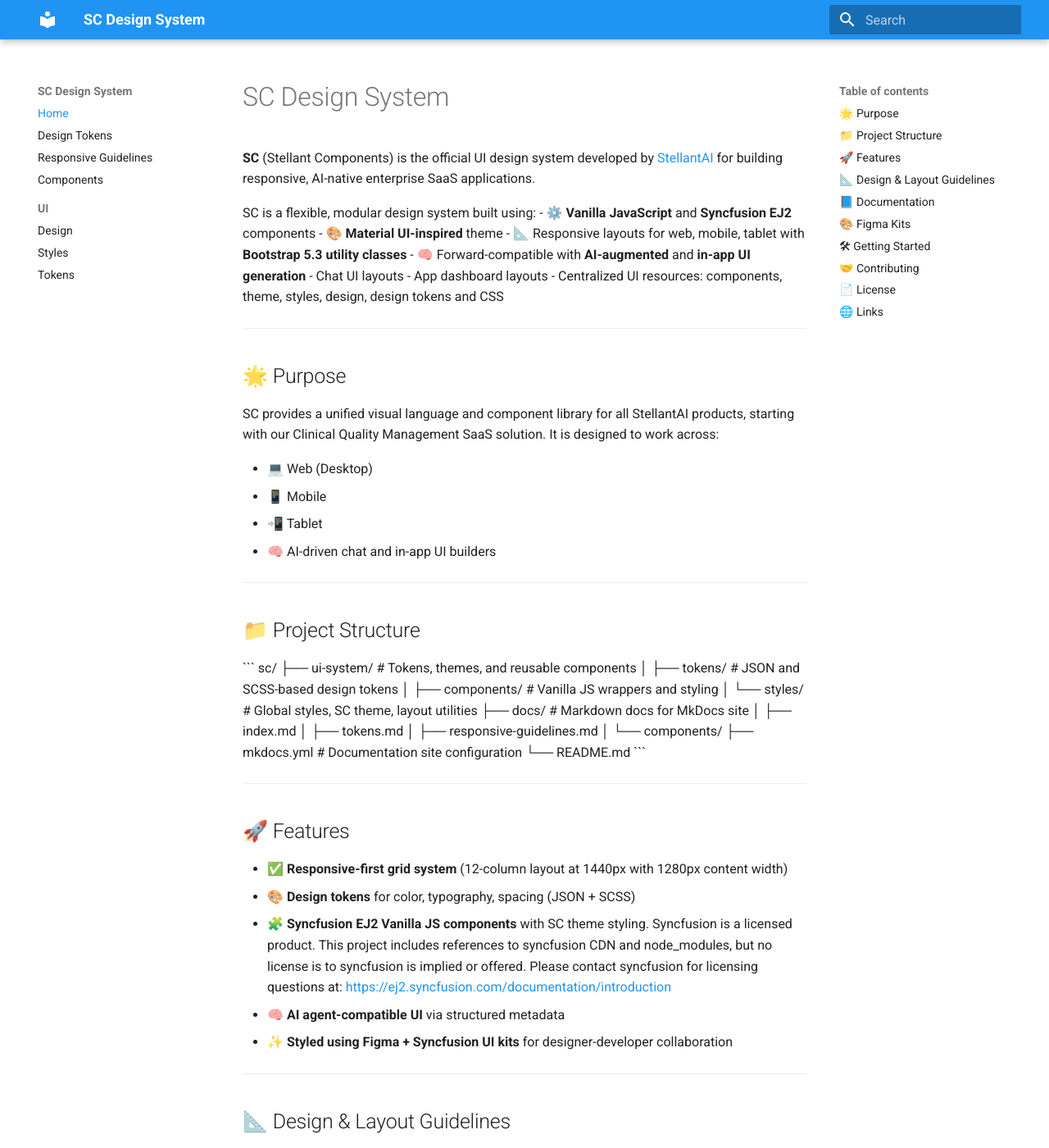
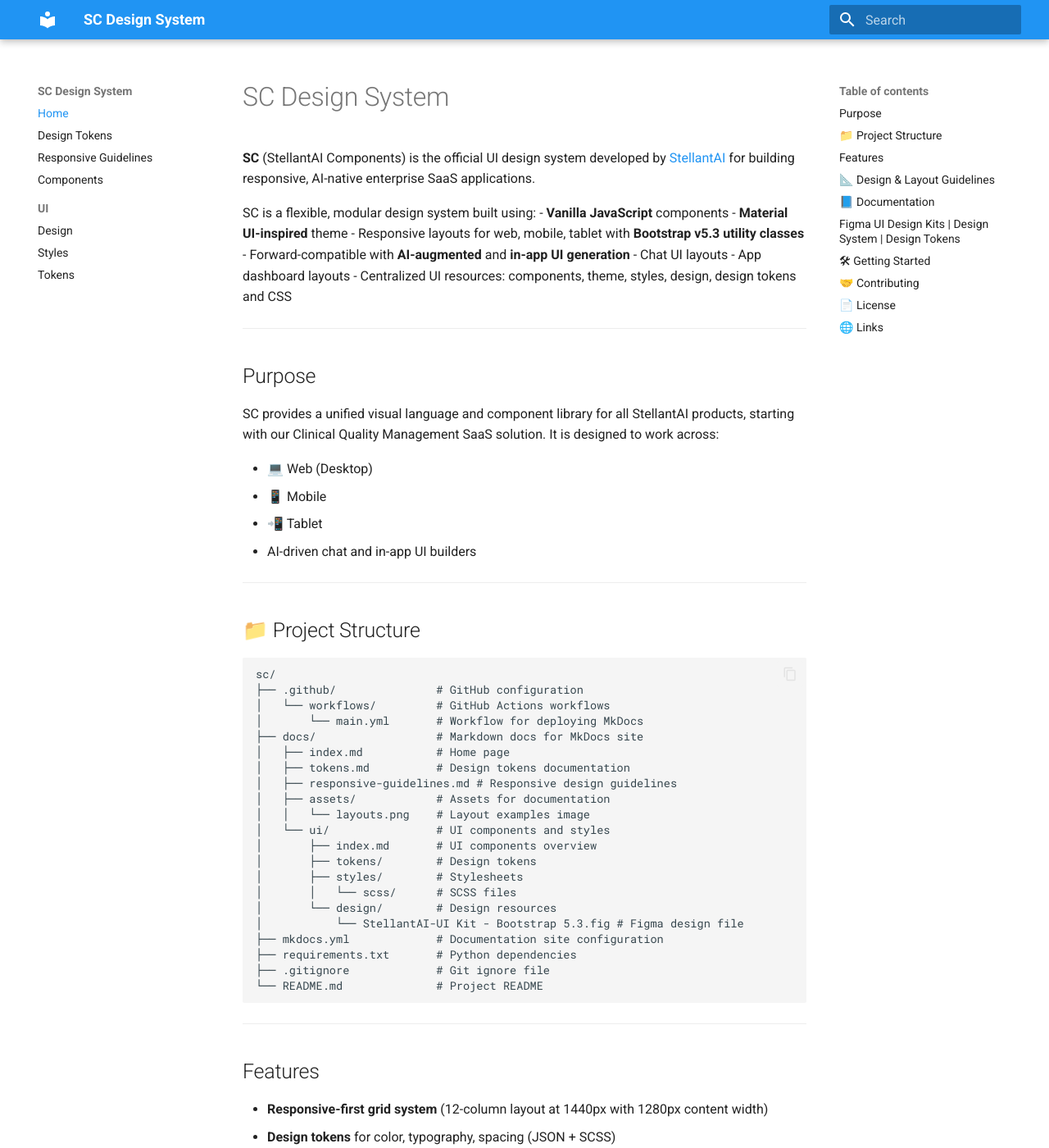
Before and after one commit to StellantAI/sc, an MkDocs documentation site: the page built from docs/index.md, in a window 1280 px wide and 1400 px high. Shown: the whole window at 82% size. Built offline with MkDocs 1.6.1 and Material for MkDocs 9.7.7, drawn with Linux system fonts in a browser that asks for light colours; some of the changed text lies outside the part shown.

Commit message:
Update index.md

````diff
--- a/docs/index.md
+++ b/docs/index.md
@@ -1,54 +1,63 @@
 # SC Design System
 
-**SC** (Stellant Components) is the official UI design system developed by [StellantAI](https://stellantai.org) for building responsive, AI-native enterprise SaaS applications.
+**SC** (StellantAI Components) is the official UI design system developed by [StellantAI](https://stellantai.org) for building responsive, AI-native enterprise SaaS applications.
 
 SC is a flexible, modular design system built using:
-- ⚙️ **Vanilla JavaScript** and **Syncfusion EJ2** components
-- 🎨 **Material UI-inspired** theme
-- 📐 Responsive layouts for web, mobile, tablet with **Bootstrap 5.3 utility classes**
-- 🧠 Forward-compatible with **AI-augmented** and **in-app UI generation**
+- **Vanilla JavaScript** components
+- **Material UI-inspired** theme
+- Responsive layouts for web, mobile, tablet with **Bootstrap v5.3 utility classes**
+- Forward-compatible with **AI-augmented** and **in-app UI generation**
 - Chat UI layouts
 - App dashboard layouts
 - Centralized UI resources: components, theme, styles, design, design tokens and CSS
 
 ---
 
-## 🌟 Purpose
+## Purpose
 
 SC provides a unified visual language and component library for all StellantAI products, starting with our Clinical Quality Management SaaS solution. It is designed to work across:
 
 - 💻 Web (Desktop)
 - 📱 Mobile
 - 📲 Tablet
-- 🧠 AI-driven chat and in-app UI builders
+-  AI-driven chat and in-app UI builders
 
 ---
 
 ## 📁 Project Structure
 
-\`\`\`
+```
 sc/
-├── ui-system/              # Tokens, themes, and reusable components
-│   ├── tokens/             # JSON and SCSS-based design tokens
-│   ├── components/         # Vanilla JS wrappers and styling
-│   └── styles/             # Global styles, SC theme, layout utilities
-├── docs/                   # Markdown docs for MkDocs site
-│   ├── index.md
-│   ├── tokens.md
-│   ├── responsive-guidelines.md
-│   └── components/
-├── mkdocs.yml              # Documentation site configuration
-└── README.md
-\`\`\`
+├── .github/               # GitHub configuration
+│   └── workflows/         # GitHub Actions workflows
+│       └── main.yml       # Workflow for deploying MkDocs
+├── docs/                  # Markdown docs for MkDocs site
+│   ├── index.md           # Home page
+│   ├── tokens.md          # Design tokens documentation
+│   ├── responsive-guidelines.md # Responsive design guidelines
+│   ├── assets/            # Assets for documentation
+│   │   └── layouts.png    # Layout examples image
+│   └── ui/                # UI components and styles
+│       ├── index.md       # UI components overview
+│       ├── tokens/        # Design tokens
+│       ├── styles/        # Stylesheets
+│       │   └── scss/      # SCSS files
+│       └── design/        # Design resources
+│           └── StellantAI-UI Kit - Bootstrap 5.3.fig # Figma design file
+├── mkdocs.yml             # Documentation site configuration
+├── requirements.txt       # Python dependencies
+├── .gitignore             # Git ignore file
+└── README.md              # Project README
+```
 
 ---
 
-## 🚀 Features
+##  Features
 
-- ✅ **Responsive-first grid system** (12-column layout at 1440px with 1280px content width)
-- 🎨 **Design tokens** for color, typography, spacing (JSON + SCSS)
-- 🧩 **Syncfusion EJ2 Vanilla JS components** with SC theme styling.  Syncfusion is a licensed product. This project includes references to syncfusion CDN and node_modules, but no license is to syncfusion is implied or offered.   Please contact syncfusion for licensing questions at:  [https://ej2.syncfusion.com/documentation/introduction](https://ej2.syncfusion.com/documentation/introduction)
-- 🧠 **AI agent-compatible UI** via structured metadata
+-  **Responsive-first grid system** (12-column layout at 1440px with 1280px content width)
+-  **Design tokens** for color, typography, spacing (JSON + SCSS)
+-  **Syncfusion EJ2 Vanilla JS components** with SC theme styling.  Syncfusion is a licensed product. This project includes references to syncfusion CDN and node_modules, but no license is to syncfusion is implied or offered.   Please contact syncfusion for licensing questions at:  [https://ej2.syncfusion.com/documentation/introduction](https://ej2.syncfusion.com/documentation/introduction)
+-  **AI agent-compatible UI** via structured metadata
 - ✨ **Styled using Figma + Syncfusion UI kits** for designer-developer collaboration
 
 ---
@@ -70,16 +79,16 @@
 SC uses [MkDocs](https://www.mkdocs.org/) with the [Material for MkDocs theme](https://squidfunk.github.io/mkdocs-material/) for documentation.
 
 📖 Access docs locally:
-\`\`\`bash
+```bash
 pip install mkdocs-material
 mkdocs serve
-\`\`\`
+```
 
 ---
 
-## 🎨 Figma Kits
+##  Figma UI Design Kits | Design System | Design Tokens
 
-SC is designed using Syncfusion's [Material 3 Figma UI kits](https://ej2.syncfusion.com/documentation/appearance/figma/), extended with StellantAI brand tokens and components. Designers should sync their libraries via Figma team assets.
+SC is designed using Syncfusion's [Figma UI kits](https://ej2.syncfusion.com/documentation/appearance/figma/), extended with StellantAI branded design tokens and components which are posted here.  Developers and Designers should sync their design libraries, themes, design tokens and styles with the info in this repo.
 
 ---
 
@@ -100,7 +109,9 @@
 
 ## 📄 License
 
-MIT License © 2025 StellantAI. See `LICENSE` for full terms.
+StellantAI brand and TM is © 2025 StellantAI.  Syncfusion and any other brands are the respective property of their owners.
+
+Syncfusion is a licensed product.  See their `LICENSE` for full terms.
 
 ---
 
@@ -108,3 +119,7 @@
 
 - GitHub: [github.com/StellantAI/sc](https://github.com/StellantAI/sc)
 - Org Site: [stellantai.org](https://stellantai.org) *(coming soon)*
+- [Bootstrap and Material Figma UI kits](https://ej2.syncfusion.com/documentation/appearance/figma/)
+
+-[Figma UI kit for Syncfusion - Bootstrap 5 Theme]
+(https://www.figma.com/community/file/1385968977953858272)
````
